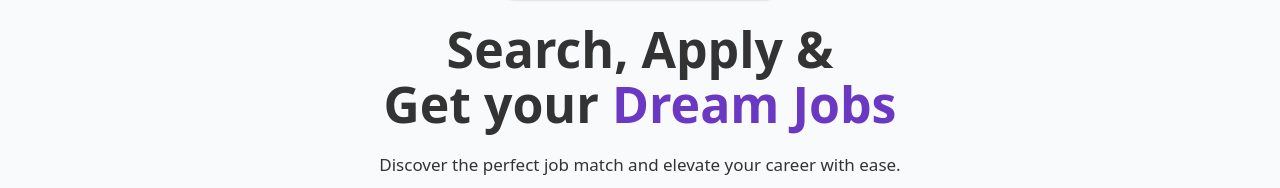
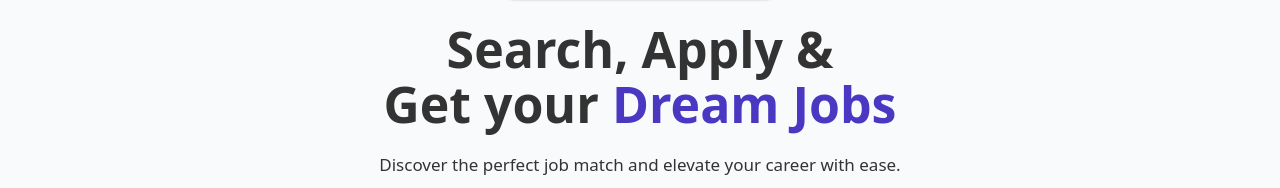
Before and after one commit to DivyanshuGrover29/CareerNexus, a React (Vite) app in the folder frontend/: page / in a window 1280 px wide. Shown: the part 142-330 px from the top of the page. Built offline with nearby package versions, Linux system fonts and the light colour scheme; no server answers.

Commit message:
Update HeroSection.jsx

```diff
--- a/frontend/src/components/shared/HeroSection.jsx
+++ b/frontend/src/components/shared/HeroSection.jsx
@@ -23,7 +23,7 @@
     <div className='herosection'>
        <div className='hero'>
         <span className='herointro'>Your Gateway to Career Success</span>
-        <h1 className='heroh1'>Search, Apply & <br/>Get your <span className='text-[#6A38C2]'>Dream Jobs</span></h1>
+        <h1 className='heroh1'>Search, Apply & <br/>Get your <span className='text-[#4a38c2]'>Dream Jobs</span></h1>
         <p className='herop'>Discover the perfect job match and elevate your career with ease.</p>
         <div className='heroinput'>
             <input
```
